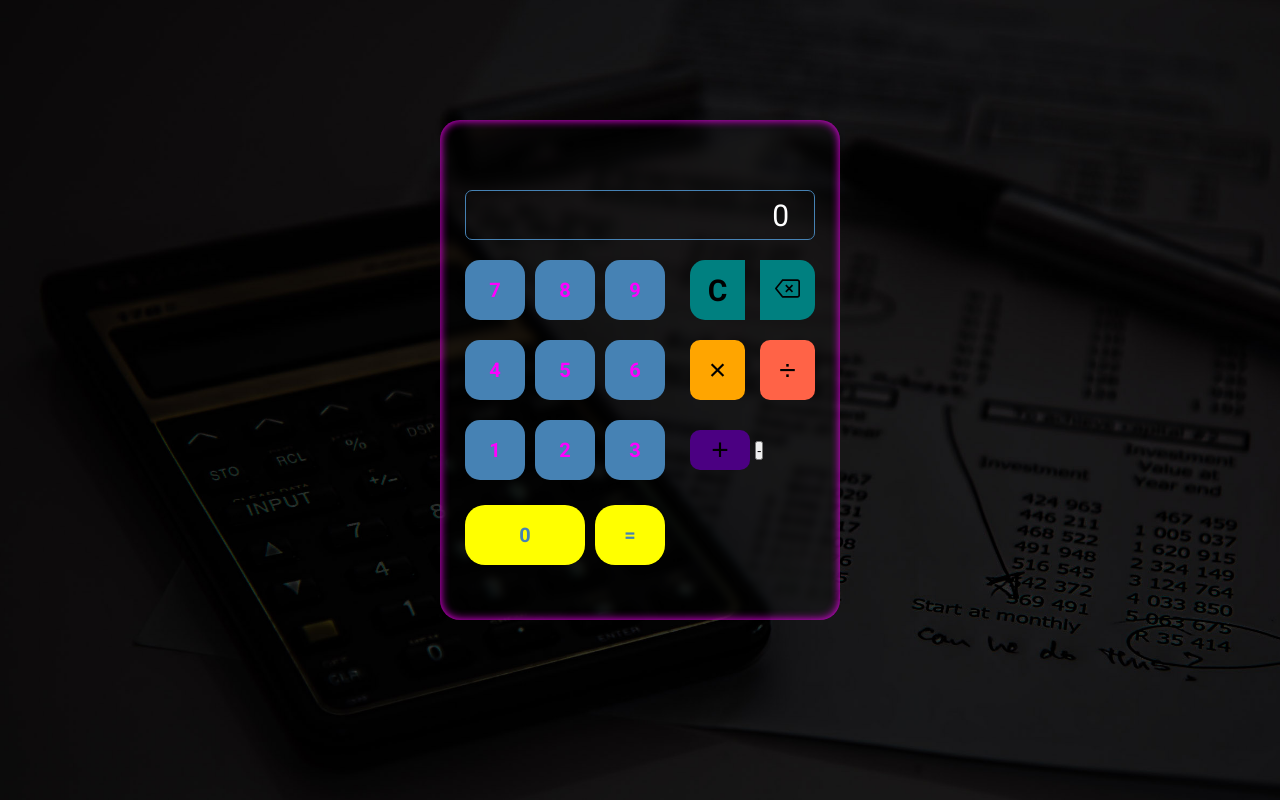
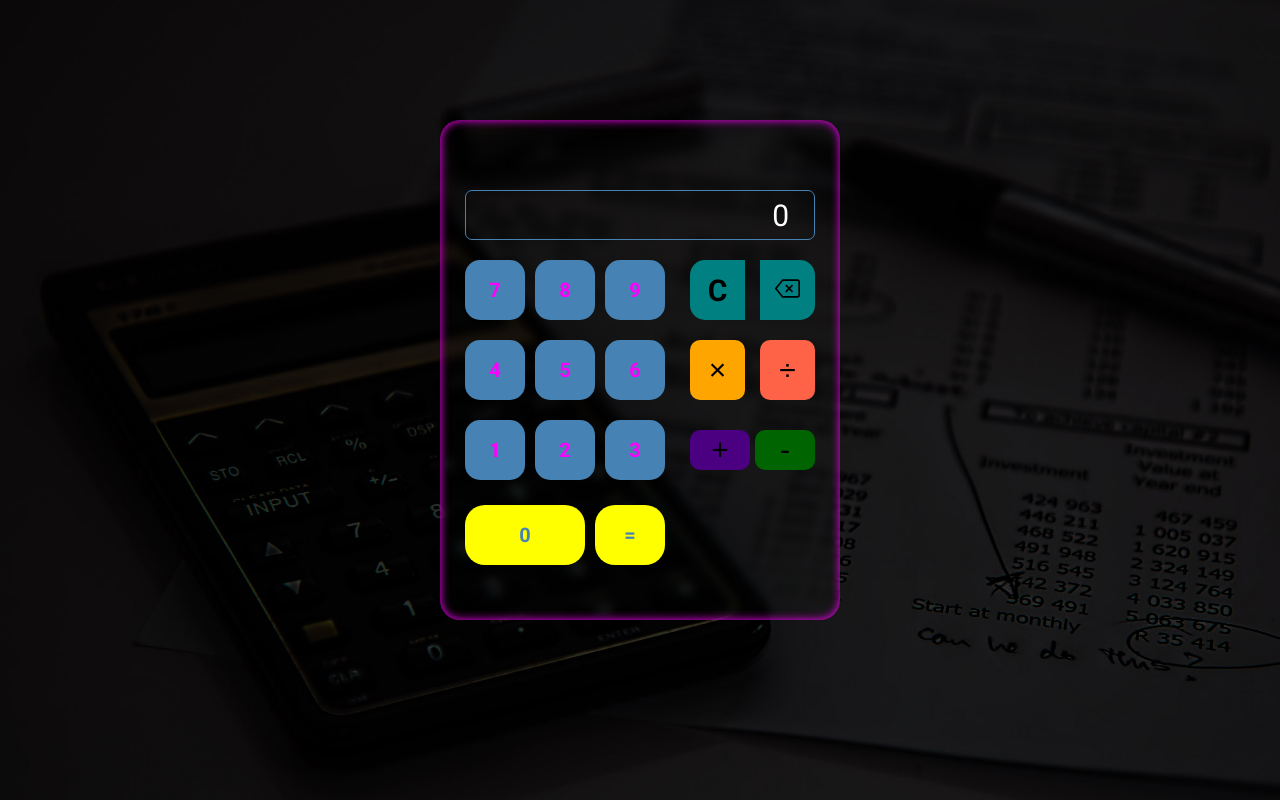
Before and after one commit to Akbar4964/Calculator-Form, a plain HTML site: page index.html in a window 1280 px wide. Drawn offline with Linux system fonts and the light colour scheme.

Commit message:
added codes

```diff
--- a/styles/arifmetics.css
+++ b/styles/arifmetics.css
@@ -78,3 +78,14 @@
   background-color: indigo;
   cursor: pointer;
 }
+
+.calc-minus > button {
+  width: 60px;
+  height: 40px;
+  font-size: 30px;
+  font-weight: 300;
+  border: 0;
+  border-radius: 10px;
+  background-color: darkgreen;
+  cursor: pointer;
+}
```
